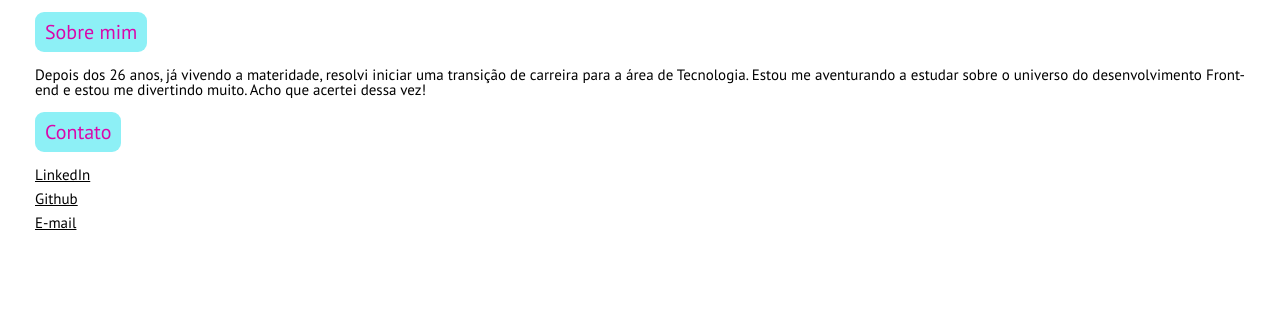
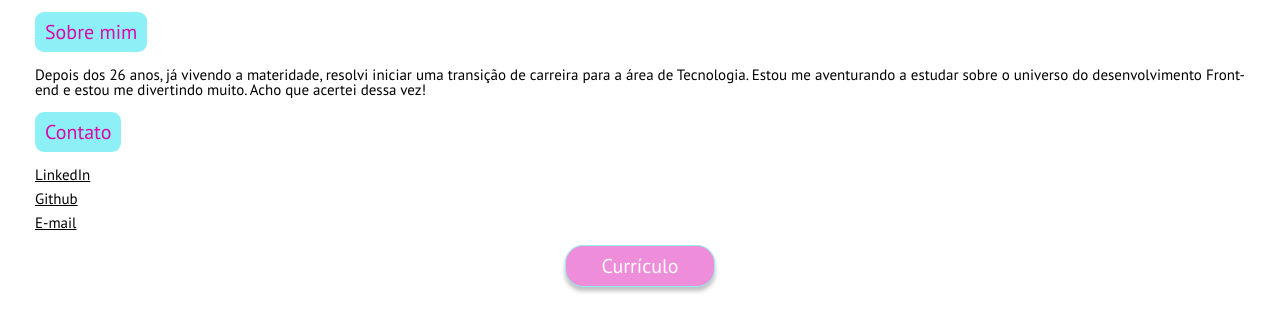
Before and after one commit to carolineambar/carolineambar.github.io, a plain HTML site: page index.html in a window 1280 px wide. Shown: the part 232-564 px from the top of the page. Drawn offline with Linux system fonts and the light colour scheme.

Commit message:
Inclua botão currículo

```diff
--- a/index.html
+++ b/index.html
@@ -32,6 +32,7 @@
                 <a class="link" href="mailto:ambar.caroline@gmail.com">E-mail</a>
             </li>
         </ul>
+        <a class="button" href="./assets/Caroline Currículo.pdf" download>Currículo</a>
     </section>
 </body>
 </html>
--- a/styles/index.css
+++ b/styles/index.css
@@ -58,3 +58,22 @@ body {
 .link {
     color: inherit;
 }
+.button {
+    background-color: var(--light-pink);
+    border-radius: 18px;
+    border: 1px solid var(--blue);
+    box-shadow: 0 4px 4px var(--black-transparent);
+    color: var(--white);
+    cursor: pointer;
+    display: block;
+    font-size: 20px;
+    margin: 15px auto;
+    max-width: 150px;
+    padding: 10px;
+    text-align: center;
+    text-decoration: none;
+    transition: opacity .2s;
+}
+.button:hover {
+    opacity: .8;
+}
```
Also changed, not shown: 1 other file.
